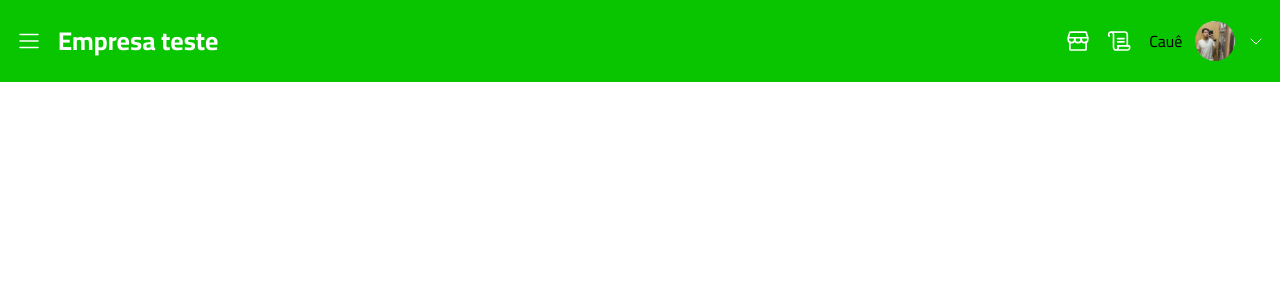
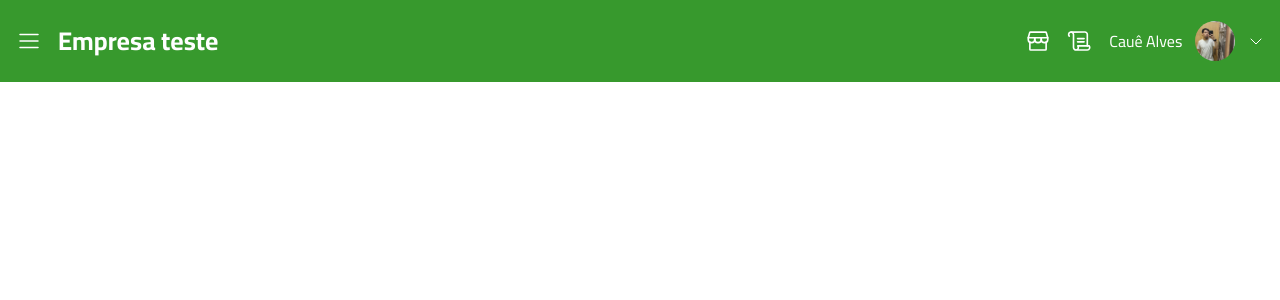
Before and after one commit to cauealb/projects-React, a React (Vite) app in the folder 2 - App de compras/app-compras/: page / in a window 1280 px wide. Shown: the top 300 px of the page. Built offline with nearby package versions, Linux system fonts and the light colour scheme.

Commit message:
Finalizando o Header

```diff
--- a/2 - App de compras/app-compras/src/components/Header/Header.tsx
+++ b/2 - App de compras/app-compras/src/components/Header/Header.tsx
@@ -13,7 +13,7 @@ export default function Header() {
                 <Storefront color='#fff' size={26} style={{cursor: 'pointer'}} />
                 <Scroll color='#fff' size={26} style={{cursor: 'pointer'}} />
                 <div>
-                    <p>Cauê</p>
+                    <p>Cauê Alves</p>
                     <img src={profile} alt="Profile image" />
                     <CaretDown color='#fff' style={{cursor: 'pointer'}} />
                 </div>
--- a/2 - App de compras/app-compras/src/components/Header/style/Header.ts
+++ b/2 - App de compras/app-compras/src/components/Header/style/Header.ts
@@ -28,6 +28,7 @@ export const ContainerInfos = styled.div`
         display: flex;
         gap: 0.80em;
         align-items: center;
+        color: ${({ theme }) => theme.colorWhite};
 
         img{
             width: 40px;
--- a/2 - App de compras/app-compras/src/style/theme/light.ts
+++ b/2 - App de compras/app-compras/src/style/theme/light.ts
@@ -1,5 +1,5 @@
 export default {
-    bgPrincipal: '#09c500',
+    bgPrincipal: '#37992d',
     colorWhite: '#fff',
     colorBlack: '#000',
     colorRed: '#929292'
```
